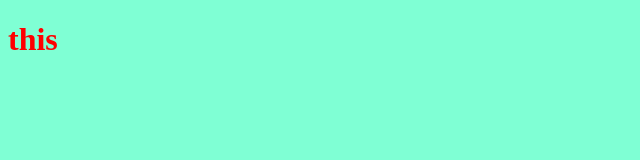
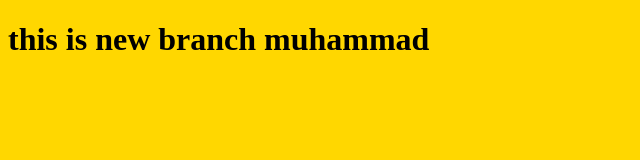
Before and after one commit to Mabdsiddiqui4/myprogram, a plain HTML site: page index.html in a window 1280 px wide. Shown: the whole page, without its empty margins (0-640 px from the left). Drawn offline with Linux system fonts and the light colour scheme.

Commit message:
changing style for the title

```diff
--- a/index.html
+++ b/index.html
@@ -7,7 +7,7 @@
     <link rel="stylesheet" href="style.css">
 </head>
 <body>
-    <h1>this</h1>
+    <h1>this is new branch muhammad</h1>
     <script src-"app.js"></script>
 </body>
 </html>
--- a/style.css
+++ b/style.css
@@ -1,6 +1,6 @@
 h1 {
- color :red;
+ color :rgb(0, 0, 0);
 }
 body{
-    background-color: aquamarine;
+    background-color: gold;
 }
```
